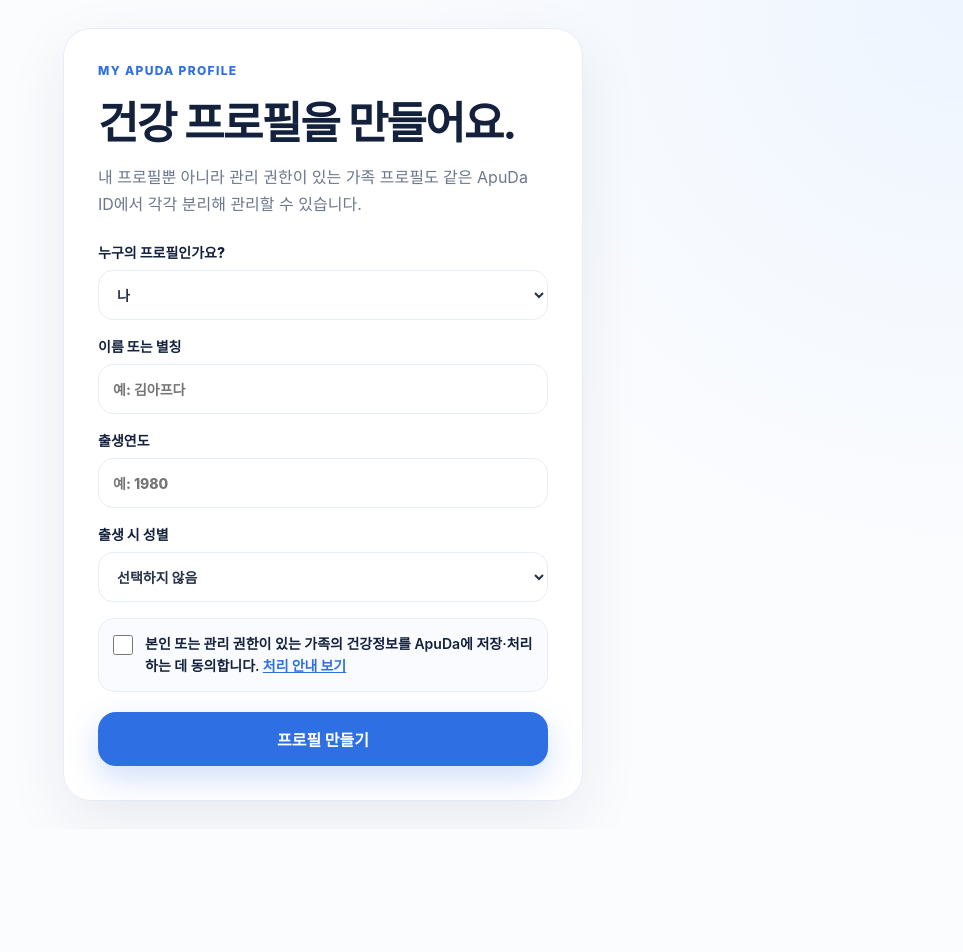
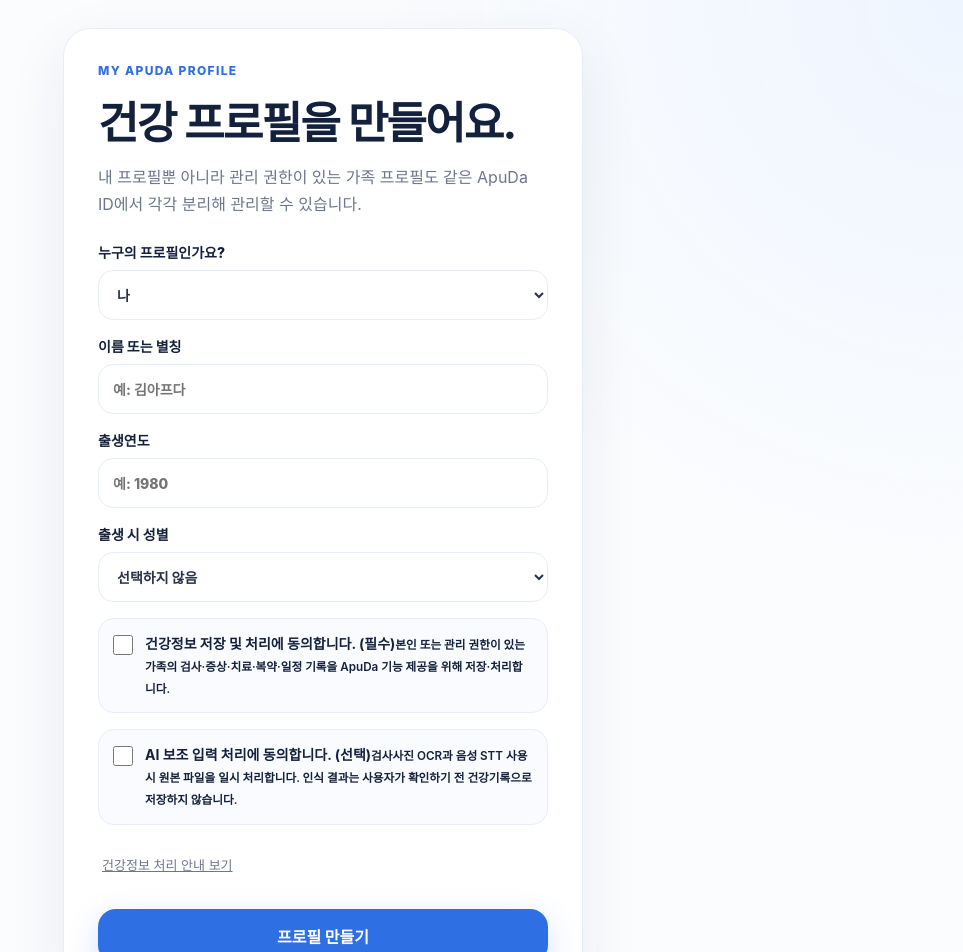
Before and after one commit to Mespital/ApuDa, a Next.js app in the folder platform/: page /onboarding in a window 1280 px wide. Shown: the top 952 px of the page, without its empty margins (317-1280 px from the left). Before the commit the page ends 829 px from the top, so only its background shows below. Built offline with nearby package versions, Linux system fonts and the light colour scheme.

Commit message:
feat(platform): record optional AI input consent during onboarding

```diff
--- a/platform/app/onboarding/page.tsx
+++ b/platform/app/onboarding/page.tsx
@@ -6,7 +6,8 @@ import { useRouter } from "next/navigation";
 import { createClient } from "@/lib/supabase/client";
 import { isSupabaseConfigured } from "@/lib/supabase/config";
 
-const CONSENT_VERSION = "health-data-2026-09-27-v1";
+const HEALTH_CONSENT_VERSION = "health-data-2026-09-27-v1";
+const AI_CONSENT_VERSION = "ai-input-2026-09-27-v1";
 
 export default function OnboardingPage() {
   const router = useRouter();
@@ -14,7 +15,8 @@ export default function OnboardingPage() {
   const [birthYear, setBirthYear] = useState("");
   const [sexAtBirth, setSexAtBirth] = useState("");
   const [relationship, setRelationship] = useState("self");
-  const [consented, setConsented] = useState(false);
+  const [healthConsented, setHealthConsented] = useState(false);
+  const [aiConsented, setAiConsented] = useState(false);
   const [message, setMessage] = useState("");
   const [saving, setSaving] = useState(false);
 
@@ -26,7 +28,7 @@ export default function OnboardingPage() {
       return;
     }
 
-    if (!consented) {
+    if (!healthConsented) {
       setMessage("건강정보 저장 및 처리 동의를 확인해 주세요.");
       return;
     }
@@ -61,12 +63,22 @@ export default function OnboardingPage() {
       return;
     }
 
-    const { error: consentError } = await supabase.from("consents").insert({
-      profile_id: data.id,
-      consent_type: "health_data_processing",
-      version: CONSENT_VERSION,
-      granted: true
-    });
+    const { error: consentError } = await supabase.from("consents").insert([
+      {
+        profile_id: data.id,
+        consent_type: "health_data_processing",
+        version: HEALTH_CONSENT_VERSION,
+        granted: true,
+        granted_at: new Date().toISOString()
+      },
+      {
+        profile_id: data.id,
+        consent_type: "ai_assisted_processing",
+        version: AI_CONSENT_VERSION,
+        granted: aiConsented,
+        granted_at: new Date().toISOString()
+      }
+    ]);
 
     if (consentError) {
       await supabase.from("profiles").delete().eq("id", data.id);
@@ -144,18 +156,39 @@ export default function OnboardingPage() {
           <label className="consentCheck">
             <input
               type="checkbox"
-              checked={consented}
-              onChange={(event) => setConsented(event.target.checked)}
+              checked={healthConsented}
+              onChange={(event) => setHealthConsented(event.target.checked)}
               required
             />
             <span>
-              본인 또는 관리 권한이 있는 가족의 건강정보를 ApuDa에 저장·처리하는 데 동의합니다.
-              {" "}
-              <Link href="/privacy" target="_blank">처리 안내 보기</Link>
+              <strong>건강정보 저장 및 처리에 동의합니다. (필수)</strong>
+              <small>
+                본인 또는 관리 권한이 있는 가족의 검사·증상·치료·복약·일정 기록을
+                ApuDa 기능 제공을 위해 저장·처리합니다.
+              </small>
             </span>
           </label>
 
-          <button className="primaryButton wideButton" disabled={saving || !consented}>
+          <label className="consentCheck">
+            <input
+              type="checkbox"
+              checked={aiConsented}
+              onChange={(event) => setAiConsented(event.target.checked)}
+            />
+            <span>
+              <strong>AI 보조 입력 처리에 동의합니다. (선택)</strong>
+              <small>
+                검사사진 OCR과 음성 STT 사용 시 원본 파일을 일시 처리합니다.
+                인식 결과는 사용자가 확인하기 전 건강기록으로 저장하지 않습니다.
+              </small>
+            </span>
+          </label>
+
+          <p className="safetyNote">
+            <Link href="/privacy" target="_blank">건강정보 처리 안내 보기</Link>
+          </p>
+
+          <button className="primaryButton wideButton" disabled={saving || !healthConsented}>
             {saving ? "만드는 중..." : "프로필 만들기"}
           </button>
         </form>
```
